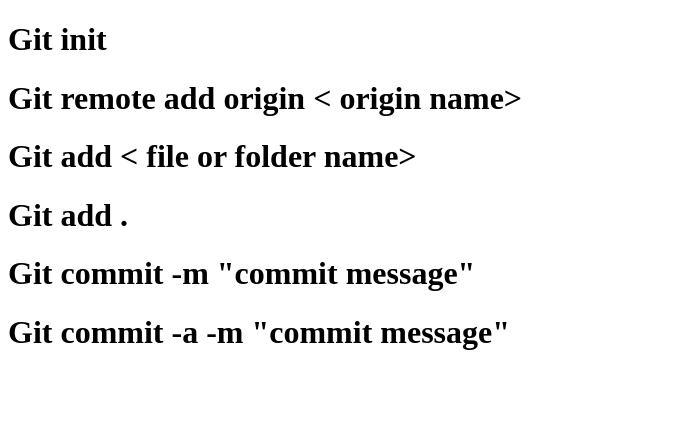
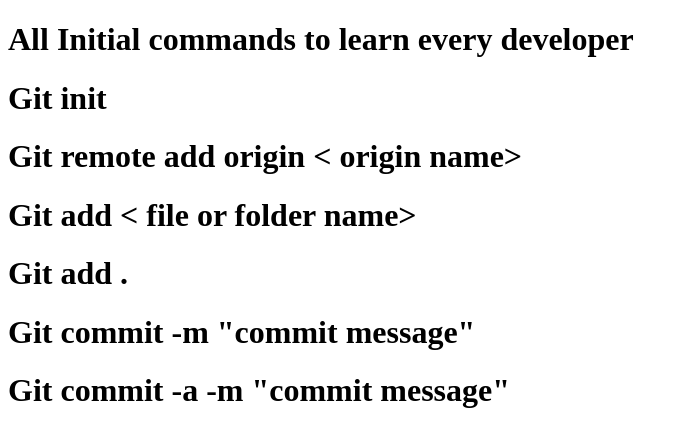
Before and after one commit to PrashantJsReact/Git-and-Github, a plain HTML site: page index.html in a window 1280 px wide. Shown: the whole page, without its empty margins (0-688 px from the left). Drawn offline with Linux system fonts and the light colour scheme.

Commit message:
add heading for all commands

```diff
--- a/index.html
+++ b/index.html
@@ -6,6 +6,7 @@
     <title>Let's Learn Git & Github</title>
   </head>
   <body>
+    <h1>All Initial commands to learn every developer</h1>
     <h1>Git init</h1>
     <h1>Git remote add origin &lt origin name></h1>
     <h1>Git add &lt file or folder name></h1>
```
